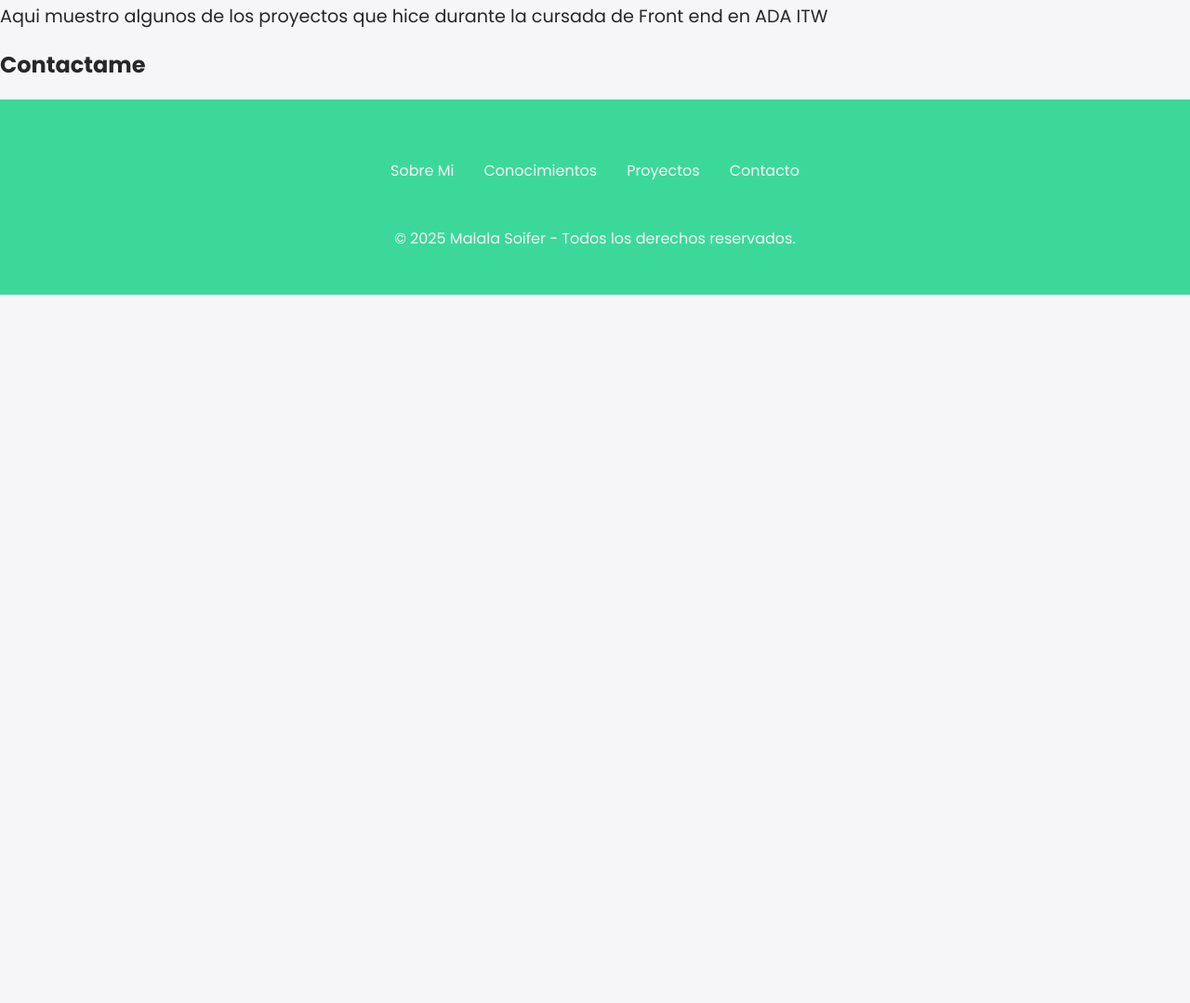
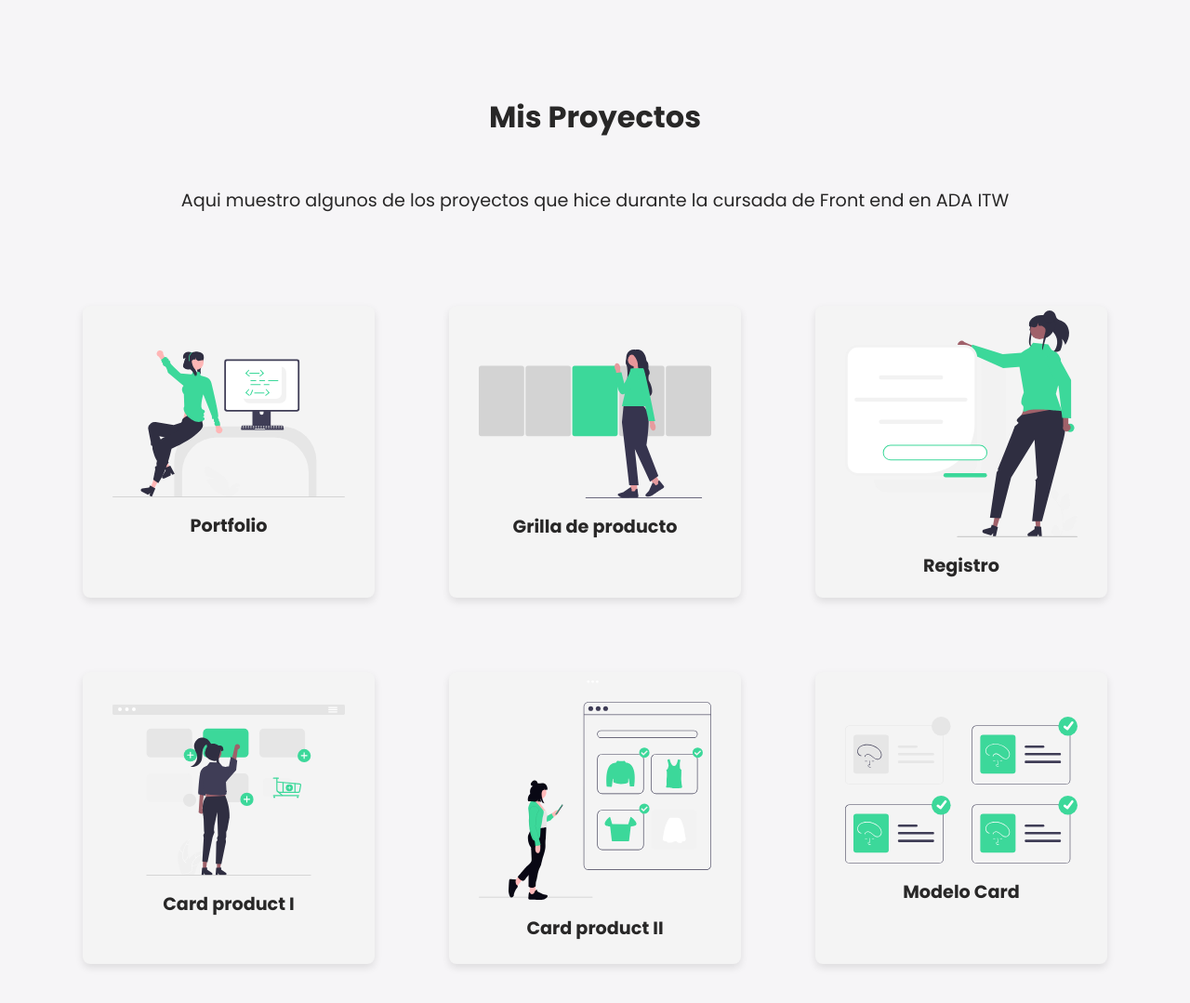
Before and after one commit to MaliSoi/ADA_Trabajo-Integrador, a plain HTML site: page Index.html in a window 1280 px wide. Shown: the part 1695-2774 px from the top of the page at 93% size. Before the commit the page ends 2012 px from the top, so only its background shows below. Drawn offline with Linux system fonts and the light colour scheme.

Commit message:
Agregando nuevos estilos a la seccion Proyectos

```diff
--- a/Index.html
+++ b/Index.html
@@ -7,8 +7,8 @@
 
     <!-- Fuentes y Estilos -->
     <link rel="preconnect" href="https://fonts.googleapis.com">
-<link rel="preconnect" href="https://fonts.gstatic.com" crossorigin>
-<link href="https://fonts.googleapis.com/css2?family=Poppins:ital,wght@0,100;0,200;0,300;0,400;0,500;0,600;0,700;0,800;0,900;1,100;1,200;1,300;1,400;1,500;1,600;1,700;1,800;1,900&display=swap" rel="stylesheet">
+    <link rel="preconnect" href="https://fonts.gstatic.com" crossorigin>
+    <link href="https://fonts.googleapis.com/css2?family=Poppins:ital,wght@0,100;0,200;0,300;0,400;0,500;0,600;0,700;0,800;0,900;1,100;1,200;1,300;1,400;1,500;1,600;1,700;1,800;1,900&display=swap" rel="stylesheet">
     <link rel="stylesheet" href="https://cdnjs.cloudflare.com/ajax/libs/font-awesome/6.5.1/css/all.min.css">
 
 
@@ -35,7 +35,7 @@
             <li class="contacto-menu"><a href="#contacto">Contacto</a></li> <!-- Botón Contacto -->
           </ul>
             </div>
-        </nav>
+          </nav>
     </header>
 
     <main>
@@ -55,7 +55,7 @@
             </div>
 </div>
     </section>
-
+<!--Final seccion Sobre Mi-->
 
    <!-- Sección Conocimientos -->
 <section id="conocimientos">
@@ -90,6 +90,8 @@
         </div>
     </div>
 </section>
+<!--Final seccion Conocimientos-->
+
 
     <!--Sección Cita o Inspiración-->
     <section id="cita">
@@ -98,13 +100,70 @@
         </blockquote>
 
     </section>
+<!--Final seccion Cita-->
+
 
     <!--Sección Proyectos-->
     <section id="proyectos">
         <h2>Mis Proyectos</h2>
         <p>Aqui muestro algunos de los proyectos que hice durante la cursada de Front end en ADA ITW</p>
 
+        <div class="grid-proyectos">
+            <div class="card-proyecto">
+                <a href="http://127.0.0.1:5500/Index.html#sobre-mi" class="proyecto-link">
+                    <img src="./images/undraw_proud-coder_9prj.svg" alt="portfolio" class="images">
+                    <h3>Portfolio</h3>
+                </a>
+            </div>
+
+            <div class="card-proyecto">
+                <a href="https://frabjous-bombolone-2ab792.netlify.app/" class="proyecto-link">
+                <img src="./images/undraw_choose-card_es1o.svg" alt="grilla-de-producto" class="images">
+                    <h3>Grilla de producto</h3>
+                </a>
+            </div>
+
+            <div class="card-proyecto">
+                <a href="https://enchanting-strudel-2d893d.netlify.app/" class="proyecto-link">
+                    <img src="./images/undraw_my-password_iyga.svg" alt="registro" class="images">
+                    <h3>Registro</h3>
+                </a>
+            </div>
+
+            <div class="card-proyecto">
+                <a href="https://lovely-arithmetic-ade5bf.netlify.app/" class="proyecto-link">
+                    <img src="./images/undraw_add-to-cart_c8f2 (1).svg" alt="card-productI" class="images">
+                    <h3>Card product I</h3>
+                </a>
+            </div>
+
+            <div class="card-proyecto">
+                <a href="https://magical-torrone-dfa76e.netlify.app" class="proyecto-link">
+                    <img src="./images/undraw_online-shopping_hgf6.svg" alt="card-productII" class="images">
+                    <h3>Card product II</h3>
+                </a>
+            </div>
+
+            <div class="card-proyecto">
+                <a href="https://symphonious-sprinkles-b08969.netlify.app/" class="proyecto-link">
+                    <img src="./images/undraw_invite_ds8f.svg" alt="modelo-card" class="images">
+                    <h3>Modelo Card</h3>
+                </a>
+            </div>
+
+            <div class="card-proyecto">
+                <a href="https://beautiful-cheesecake-c22d05.netlify.app/" class="proyecto-link">
+                    <img src="./images/undraw_scrum-board_uqku.svg" alt="Kanban" class="images">
+                    <h3>Modelo Kanban</h3>
+                </a>
+            </div>
+            <!-- Más cards aquí -->
+        </div>
+
     </section>
+    <!--Final seccion proyectos-->
+
+
 
     <!--Sección Contacto-->
     <section id="contacto">
@@ -113,6 +172,7 @@
     </section>
 
 </main>
+<!--Final seccion Contacto-->
 
 <!--Footer con navegación secundaria-->
     <footer>
@@ -126,6 +186,7 @@
         </nav>
         <p>&copy; 2025 Malala Soifer - Todos los derechos reservados. </p>
     </footer>
+    <!--Final seccion Footer-->
 
 </body>
 </html>
--- a/css/proyectos.css
+++ b/css/proyectos.css
@@ -0,0 +1,86 @@
+/* Estilos generales de la sección de proyectos */
+#proyectos {
+    width: 90%;
+    max-width: 1200px;
+    margin: 4rem auto; /* Ajusta el margen para separar de otras secciones */
+    padding: 4% 5%;
+    display: flex;
+    flex-direction: column;
+    align-items: center;
+}
+
+h2 {
+    font-size: 2rem;
+    text-align: center;
+    margin-bottom: 2rem;
+}
+
+/* Estilos de la grilla de proyectos */
+.grid-proyectos {
+    display: grid;
+    grid-template-columns: repeat(3, 1fr); /* Tres columnas */
+    gap: 3rem; /* Espacio entre las tarjetas */
+    margin-top: 2rem;
+    justify-items: center;
+    padding: 2rem 0;
+    width: auto;
+}
+
+/* Estilos para cada tarjeta de proyecto */
+.card-proyecto {
+    background-color: #f4f4f4;
+    padding: 2rem;
+    border-radius: 8px;
+    box-shadow: 0 4px 8px rgba(0, 0, 0, 0.1);
+    text-align: center;
+    width: 100%;
+    max-width: 250px;
+    height: 250px;
+    transition: transform 0.3s ease, box-shadow 0.3s ease;
+    display: flex;
+    flex-direction: column;
+    align-items: center;
+    justify-content: center;
+    position: relative;
+    margin: 1rem;
+    overflow: hidden; /* Asegura que todo se recorte si es necesario */
+}
+
+.card-proyecto:hover {
+    transform: translateY(-10px); /* Efecto al pasar el mouse */
+    box-shadow: 0 6px 12px rgba(0, 0, 0, 0.2);
+}
+
+/* Icono de cada proyecto */
+.card-proyecto i {
+    font-size: 4rem; /* Tamaño grande del ícono */
+    color: #282727; /* Color del ícono */
+    margin-bottom: 1rem;
+    transition: color 0.3s ease, transform 0.3s ease;
+}
+
+/* Título de cada proyecto */
+.card-proyecto h3 {
+    font-size: 1.2rem;
+    color: #282727;
+    margin: 1rem 0;
+}
+
+/* Estilo del enlace para que no se vea subrayado */
+.proyecto-link {
+    text-decoration: none;
+    display: block;
+}
+
+/* Imagen de la car de portfolio */
+.images {
+    width: 100%; /* Asegura que la imagen ocupe todo el contenedor */
+    height: auto; /* Mantiene la proporción de la imagen */
+    display: block; /* Elimina cualquier espacio extra debajo de la imagen */
+}
+
+/* Efecto de cambio de color en el ícono al hacer hover */
+.card-proyecto:hover i {
+    color: #36e7f4; /* Cambio de color del ícono */
+    transform: scale(1.1); /* Efecto de aumento al hacer hover */
+}
--- a/css/sobre-mi.css
+++ b/css/sobre-mi.css
@@ -12,10 +12,8 @@
 }
 
 section {
-    scroll-margin-top:  14rem; /* Ajusta según la altura de tu menú */
+    scroll-margin-top:  20rem; /* Ajusta según la altura de tu menú */
 }
-
-
 
 h1 {
     color: #3cd89a;
@@ -28,6 +26,7 @@ p {
 
 #sobre-mi h2, #sobre-mi h1, #sobre-mi p {
     margin: 0; /* Elimina márgenes por defecto */
+    text-align: left;
 }
 
 /* Estilo del botón */
```
Also changed, not shown: images/portfolio-image.png (added), images/undraw_add-to-cart_c8f2 (1).svg (added), images/undraw_add-to-cart_c8f2.svg (added), images/undraw_choose-card_es1o.svg (added), images/undraw_hire_hadq.svg (added), images/undraw_invite_ds8f.svg (added), images/undraw_my-password_iyga.svg (added), images/undraw_online-shopping_hgf6.svg (added), images/undraw_scrum-board_uqku.svg (added), images/undraw_window-shopping_9l2k.svg (added).
